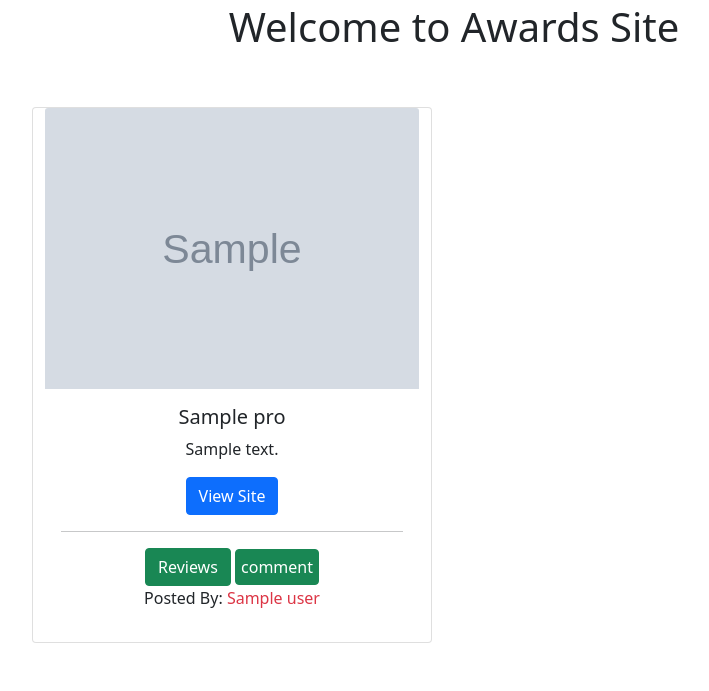
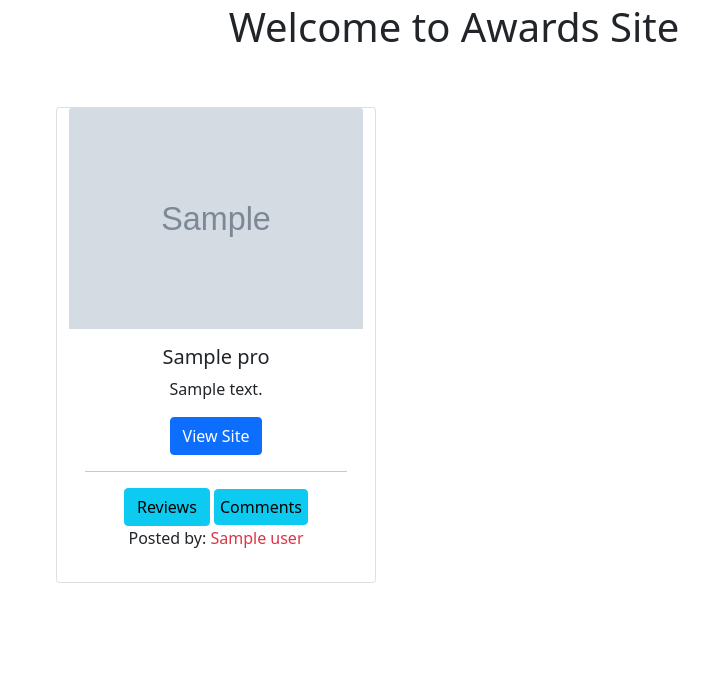
Before and after one commit to LawiOtieno/award-projects, a Django app: template awards/templates/welcome.html in a window 1280 px wide. Shown: the part 109-800 px from the top of the page, without its empty margins (186-895 px from the left). Run offline with Django 3.2, Linux system fonts and the light colour scheme; the template is opened without the code that fills it: most values are stand-ins (such as "Sample title", 1, 10 or a date in 2020); grey boxes marked "Sample" are stand-in pictures; some libraries are stand-ins or nearby versions.

Commit message:
minor changes

```diff
--- a/awards/templates/welcome.html
+++ b/awards/templates/welcome.html
@@ -16,7 +16,7 @@
 
 
 {% for pro in all_my_projects%}
-<div class="card" style="width: 25rem;" >
+<div class="card m-4" style="width: 20rem;" >
     <img src="{{pro.image.url}}" class="card-img-top" alt="...">
     <div class="card-body">
       <h5 class="card-title">{{pro.title}}</h5>
@@ -24,9 +24,9 @@
       <p class="card-text">{{pro.description}}</p>
       <a href="{{pro.links}}" class="btn btn-primary">View Site</a><br>
       <hr>
-      <a href="{% url 'rates' pro.id%}" class="btn btn-success">Reviews</a>
-      <a href="{% url 'comment' pro.id %}" class="btn btn-success" style="padding: 5px;">comment</a>
-      <p>Posted By: <span class="text-danger">{{pro.user}}</span></p>
+      <a href="{% url 'rates' pro.id%}" class="btn btn-info">Reviews</a>
+      <a href="{% url 'comment' pro.id %}" class="btn btn-info" style="padding: 5px;">Comments</a>
+      <p>Posted by: <span class="text-danger">{{pro.user}}</span></p>
     </div>
 
   </div>
```
